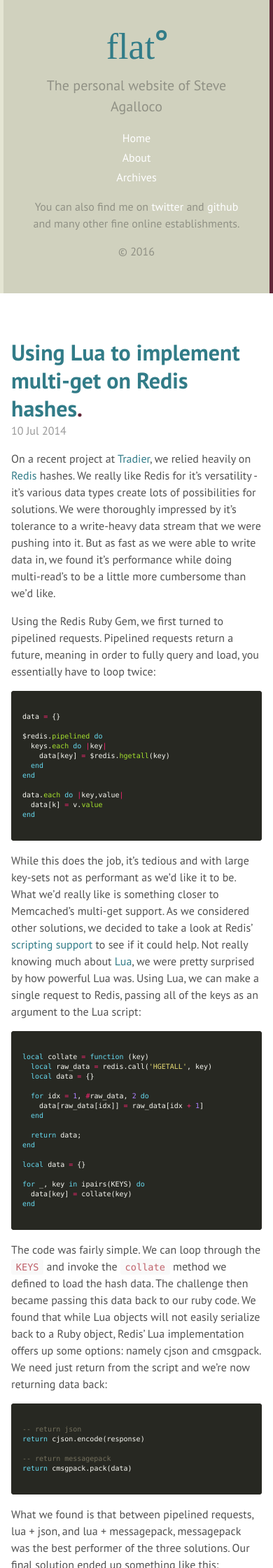
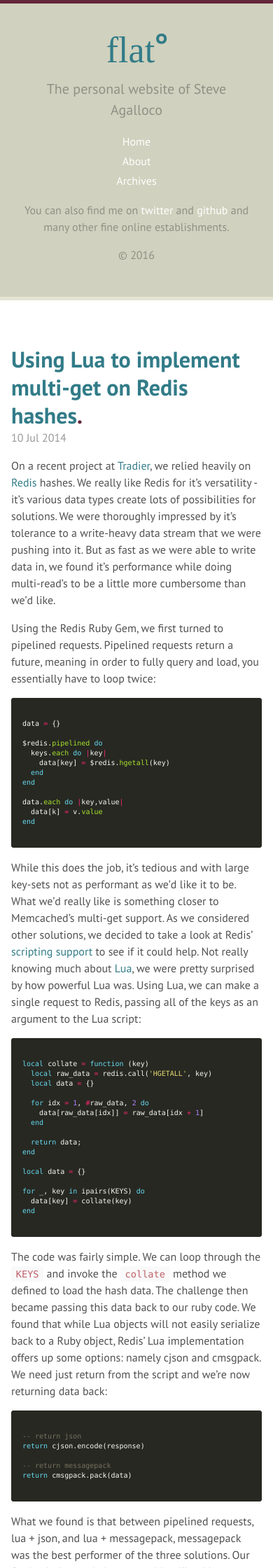
Before and after one commit to stve/stve.github.io, a Jekyll site: the page built from index.html, in a window 390 px wide. Shown: the top 2240 px of the page at 70% size. Built offline with Jekyll 4.4.1, drawn with Linux system fonts in a browser that asks for light colours; some web fonts are replaced.

Commit message:
improve sidebar responsive rendering

```diff
--- a/_layouts/default.html
+++ b/_layouts/default.html
@@ -35,7 +35,7 @@
   <link rel="alternate" type="application/rss+xml" title="RSS" href="{{ site.data.meta.feed_url }}">
 </head>
 
-  <body class="layout-reverse theme-soaked">
+  <body class="layout-reverse">
 
     {% include sidebar.html %}
 
--- a/src/scss/core/_soaked.scss
+++ b/src/scss/core/_soaked.scss
@@ -1,8 +1,10 @@
 // Soaked Theme
-.theme-soaked .sidebar {
+.sidebar {
   background-color: $caridade;
-  border-right: 5px solid $pinotnoir;
-  border-left: 5px solid $comfort;
+  border-top: 5px solid $pinotnoir;
+  border-bottom: 5px solid $comfort;
+  border-right: none;
+  border-left: none;
 
   h1 a {
     color: $teak;
@@ -18,6 +20,16 @@
     color: $oak;
   }
 }
+@media (min-width: 48em) {
+  .sidebar {
+    border-right: 5px solid $pinotnoir;
+    border-left: 5px solid $comfort;
+    border-top: none;
+    border-bottom: none;
+  }
+}
+
+
 
 /* posts */
 .post {
```
